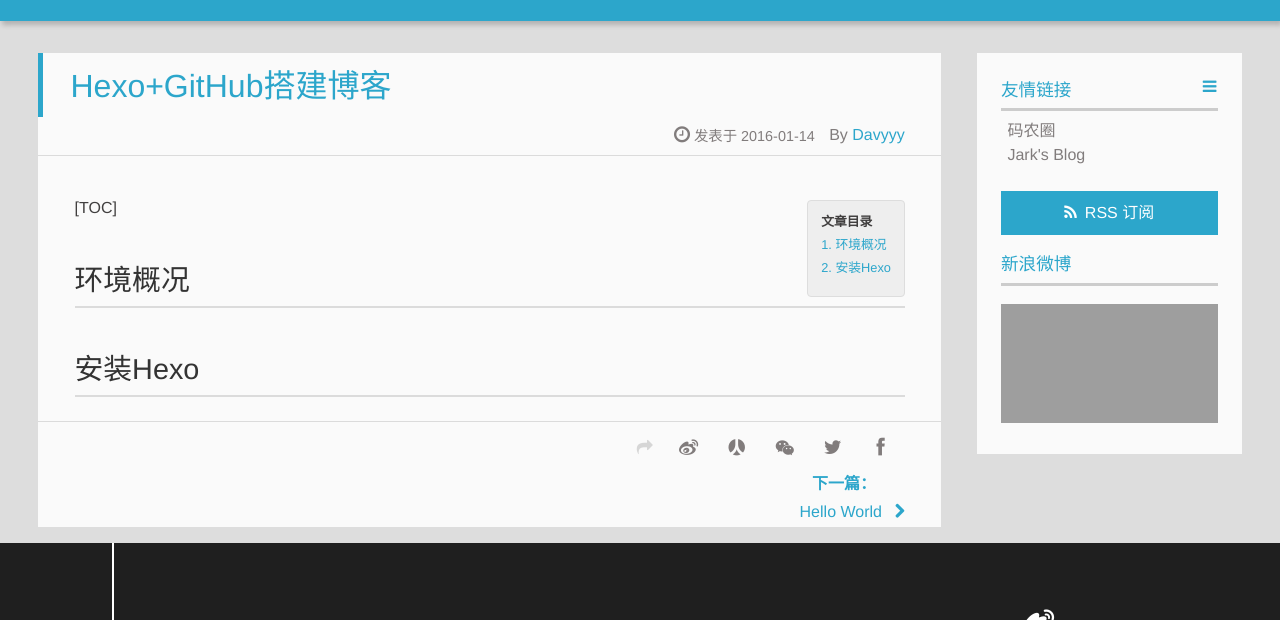
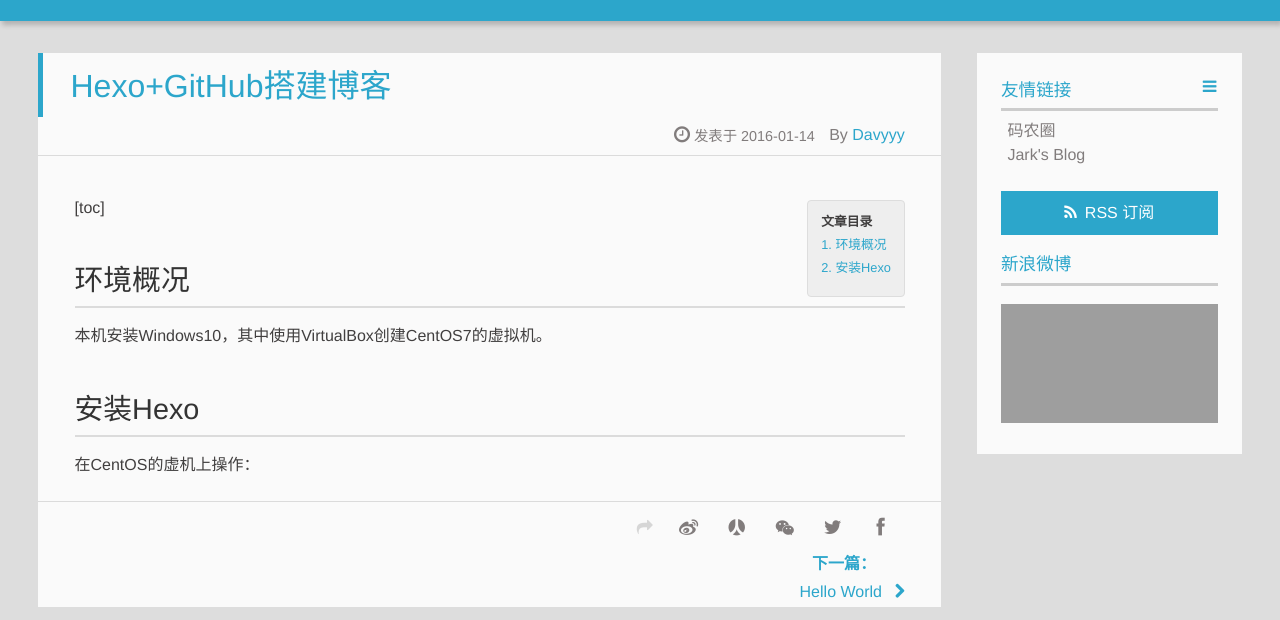
Before and after one commit to davycloud/davyyy.github.io, a plain HTML site: page 2016/01/14/how-to-setup-this-blog/index.html in a window 1280 px wide. Shown: the part 187-807 px from the top of the page. Drawn offline with Linux system fonts and the light colour scheme; grey boxes are pictures that could not be loaded.

Commit message:
Site updated: 2016-01-17 17:41:32

```diff
--- a/2016/01/14/how-to-setup-this-blog/index.html
+++ b/2016/01/14/how-to-setup-this-blog/index.html
@@ -11,19 +11,22 @@
 
 
 
-    <meta name="description" content="[TOC]
-环境概况安装Hexo">
+    <meta name="description" content="[toc]
+环境概况本机安装Windows10，其中使用VirtualBox创建CentOS7的虚拟机。
+安装Hexo在CentOS的虚机上操作：">
 <meta property="og:type" content="article">
 <meta property="og:title" content="Hexo+GitHub搭建博客">
 <meta property="og:url" content="http://davyyy.github.io/2016/01/14/how-to-setup-this-blog/index.html">
 <meta property="og:site_name" content="Davy's Blog">
-<meta property="og:description" content="[TOC]
-环境概况安装Hexo">
-<meta property="og:updated_time" content="2016-01-17T09:32:21.000Z">
+<meta property="og:description" content="[toc]
+环境概况本机安装Windows10，其中使用VirtualBox创建CentOS7的虚拟机。
+安装Hexo在CentOS的虚机上操作：">
+<meta property="og:updated_time" content="2016-01-17T09:41:26.000Z">
 <meta name="twitter:card" content="summary">
 <meta name="twitter:title" content="Hexo+GitHub搭建博客">
-<meta name="twitter:description" content="[TOC]
-环境概况安装Hexo">
+<meta name="twitter:description" content="[toc]
+环境概况本机安装Windows10，其中使用VirtualBox创建CentOS7的虚拟机。
+安装Hexo在CentOS的虚机上操作：">
 
 
     <link rel="alternative" href="/atom.xml" title="Davy&#39;s Blog" type="application/atom+xml">
@@ -103,8 +106,10 @@
 
 		</div>
 
-		<p>[TOC]</p>
-<h2 id="u73AF_u5883_u6982_u51B5"><a href="#u73AF_u5883_u6982_u51B5" class="headerlink" title="环境概况"></a>环境概况</h2><h2 id="u5B89_u88C5Hexo"><a href="#u5B89_u88C5Hexo" class="headerlink" title="安装Hexo"></a>安装Hexo</h2>
+		<p>[toc]</p>
+<h2 id="u73AF_u5883_u6982_u51B5"><a href="#u73AF_u5883_u6982_u51B5" class="headerlink" title="环境概况"></a>环境概况</h2><p>本机安装Windows10，其中使用VirtualBox创建CentOS7的虚拟机。</p>
+<h2 id="u5B89_u88C5Hexo"><a href="#u5B89_u88C5Hexo" class="headerlink" title="安装Hexo"></a>安装Hexo</h2><p>在CentOS的虚机上操作：</p>
+
 	</div>
 		<footer class="article-footer clearfix">
 <div class="article-catetags">
--- a/index.html
+++ b/index.html
@@ -94,8 +94,10 @@
 </header>
     <div class="article-content">
 
-        <p>[TOC]</p>
-<h2 id="u73AF_u5883_u6982_u51B5"><a href="#u73AF_u5883_u6982_u51B5" class="headerlink" title="环境概况"></a>环境概况</h2><h2 id="u5B89_u88C5Hexo"><a href="#u5B89_u88C5Hexo" class="headerlink" title="安装Hexo"></a>安装Hexo</h2>
+        <p>[toc]</p>
+<h2 id="u73AF_u5883_u6982_u51B5"><a href="#u73AF_u5883_u6982_u51B5" class="headerlink" title="环境概况"></a>环境概况</h2><p>本机安装Windows10，其中使用VirtualBox创建CentOS7的虚拟机。</p>
+<h2 id="u5B89_u88C5Hexo"><a href="#u5B89_u88C5Hexo" class="headerlink" title="安装Hexo"></a>安装Hexo</h2><p>在CentOS的虚机上操作：</p>
+
 
 
         <p class="article-more-link">
```
